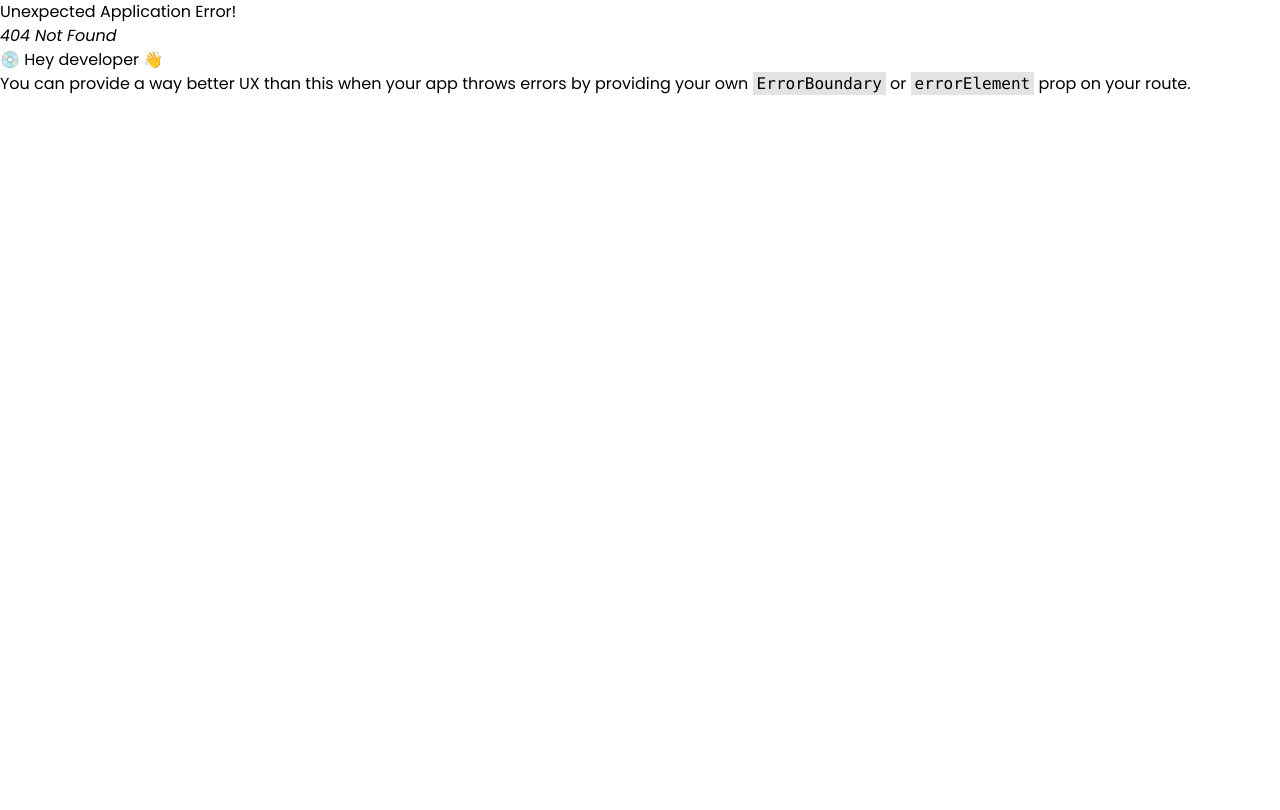
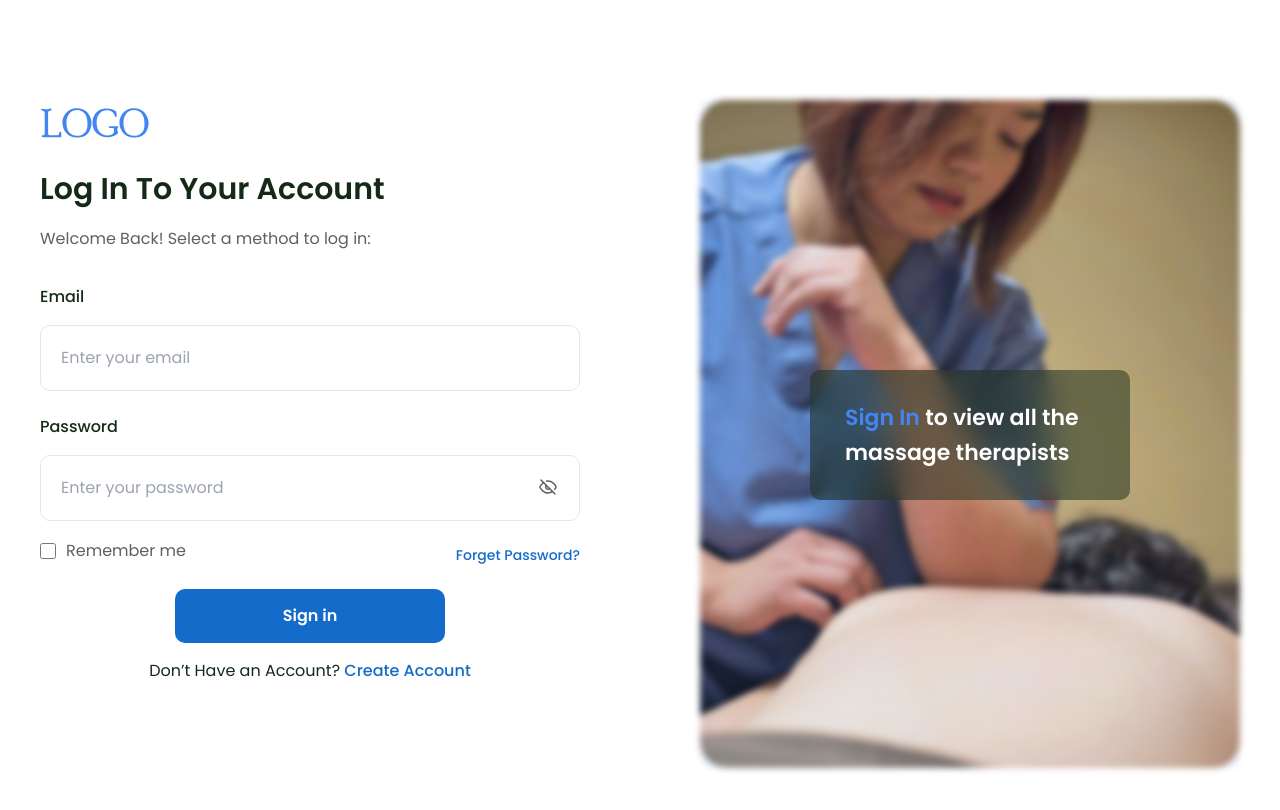
Before and after one commit to robiuzzaman4/find-therapist, a React (Vite) app: page /signin in a window 1280 px wide. Before the commit this address had no page. Shown: the top 810 px of the page. Built offline with nearby package versions, Linux system fonts and the light colour scheme.

Commit message:
[DONE] sign in page design complete

```diff
--- /dev/null
+++ b/src/components/sign-in-form.jsx
@@ -0,0 +1,77 @@
+import { useState } from "react";
+import eyeNone from "../assets/icons/eye-none.svg";
+import { Link } from "react-router-dom";
+
+const SignInForm = () => {
+  const [togglePassShow, setTogglePassShow] = useState(false);
+
+  //   handle sign up
+  const handleSignUp = () => {};
+  return (
+    <div className="grid gap-4">
+      <form onSubmit={handleSignUp} className="grid gap-6">
+        {/* email filed */}
+        <label className="grid gap-4">
+          <p className="text-base text-ft-black font-medium">Email</p>
+          <input
+            type="email"
+            className="w-full p-5 focus-visible:outline-none border border-ft-gray-200 rounded-[10px] text-ft-gray-500"
+            placeholder="Enter your email"
+            required
+          />
+        </label>
+        {/* passwprd filed */}
+        <label className="grid gap-4">
+          <p className="text-base text-ft-black font-medium">Password</p>
+          <span className="w-full relative">
+            <input
+              type={togglePassShow ? "text" : "password"}
+              className="w-full p-5 focus-visible:outline-none border border-ft-gray-200 rounded-[10px] text-ft-gray-500"
+              placeholder="Enter your password"
+              required
+            />
+            <img
+              onClick={() => setTogglePassShow(!togglePassShow)}
+              src={eyeNone}
+              alt="eye"
+              className="h-6 w-6 absolute top-5 right-5 cursor-pointer"
+            />
+          </span>
+        </label>
+
+        {/* remember me and forget pass */}
+        <div className="flex items-center justify-between gap-4">
+          <label className="flex items-center gap-2.5 -mt-2">
+            <input
+              type="checkbox"
+              className="h-4 w-4 rounded accent-ft-blue-400"
+            />
+            <p className="text-base text-ft-gray-500 font-normal">
+              Remember me
+            </p>
+          </label>
+          <p className="text-ft-blue-500 text-sm font-medium">
+            Forget Password?
+          </p>
+        </div>
+        {/* submit btn and navigate link */}
+        <div className="w-full grid place-items-center gap-4">
+          <button
+            type="submit"
+            className="w-[270px] h-[54px] bg-ft-blue-500 rounded-[10px] grid place-items-center text-base text-ft-white font-semibold"
+          >
+            Sign in
+          </button>
+          <p className="text-base font-normal text-ft-black">
+            Don’t Have an Account?{" "}
+            <Link to={"/"} className="text-ft-blue-500 font-medium">
+              Create Account
+            </Link>
+          </p>
+        </div>
+      </form>
+    </div>
+  );
+};
+
+export default SignInForm;
--- a/src/pages/sign-in.jsx
+++ b/src/pages/sign-in.jsx
@@ -1,9 +1,53 @@
+import rootImage from "../assets/images/root-bg.svg";
+import logo from "../assets/icons/logo.svg";
+import Container from "../components/container";
+import SignInForm from "../components/sign-in-form";
 const SignIn = () => {
-    return (
-        <div>
-            <h1>This is Sign In Page</h1>
+  return (
+    <div className="min-h-screen w-full py-[100px]">
+      <Container>
+        <div className="w-full h-full grid lg:grid-cols-2 gap-[120px]">
+          {/* left part */}
+          <div className="h-full w-full flex flex-col gap-8">
+            <img
+              src={logo}
+              alt="logo"
+              className="h-[45px] w-[109px] object-contain"
+            />
+            <div className="grid gap-6">
+              <h2 className="text-ft-black text-[30px] leading-[24px] font-semibold">
+                Log In To Your Account
+              </h2>
+              <p className="text-base leading-[28px] font-normal text-ft-gray-500">
+                Welcome Back! Select a method to log in:
+              </p>
+            </div>
+            {/* signin form */}
+            <SignInForm />
+          </div>
+          {/* right part */}
+          <div className="grid gap-10">
+            {/* logo */}
+            <div className="h-full w-full relative grid place-items-center">
+              <img
+                src={rootImage}
+                alt="banner"
+                className="h-full max-h-[800px] w-full object-cover blur-[3px]"
+              />
+              <div className="bg-ft-black/50 py-[30px] px-[35px] backdrop-blur-lg p-4 absolute top-[50%] -mt-16 grid place-items-center gap-1 rounded-[10px] w-full max-w-[320px]">
+                <p className="text-[22px] leading-[35px] font-semibold text-ft-blue-400">
+                  Sign In{" "}
+                  <span className="text-ft-white">
+                    to view all the massage therapists
+                  </span>
+                </p>
+              </div>
+            </div>
+          </div>
         </div>
-    );
+      </Container>
+    </div>
+  );
 };
 
 export default SignIn;
--- a/src/pages/sign-up.jsx
+++ b/src/pages/sign-up.jsx
@@ -25,7 +25,7 @@ const SignUp = () => {
               </p>
             </div>
             {/* signup form */}
-            <SignUpForm/>
+            <SignUpForm />
           </div>
           {/* right part */}
           <div className="grid gap-10">
@@ -36,7 +36,7 @@ const SignUp = () => {
                 alt="banner"
                 className="h-full max-h-[800px] w-full object-cover blur-[3px]"
               />
-              <div className="bg-ft-black/50 py-[30px] px-[35px] backdrop-blur-lg p-4 absolute top-[50%] grid place-items-center gap-1 rounded-[10px]">
+              <div className="bg-ft-black/50 py-[30px] px-[35px] backdrop-blur-lg p-4 absolute top-[50%] grid place-items-center gap-1 rounded-[10px] -mt-16 w-full max-w-[320px]">
                 <p className="text-[22px] leading-[35px] font-semibold text-ft-blue-400">
                   Create Account
                 </p>
```
Also changed, not shown: src/router/router.jsx (+16 -3 lines).
